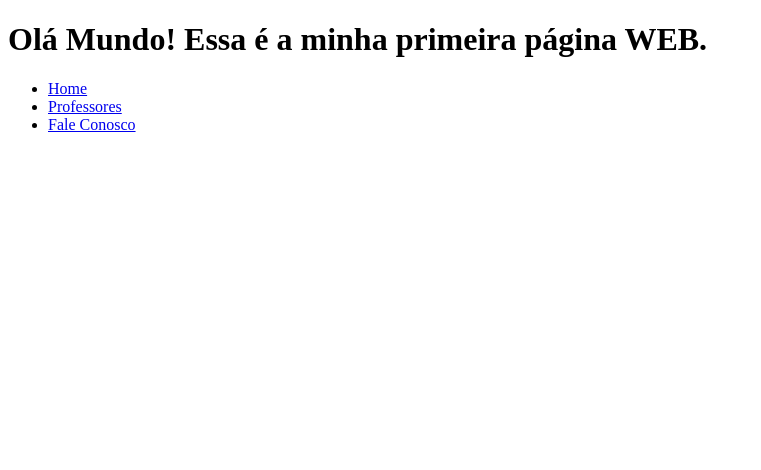
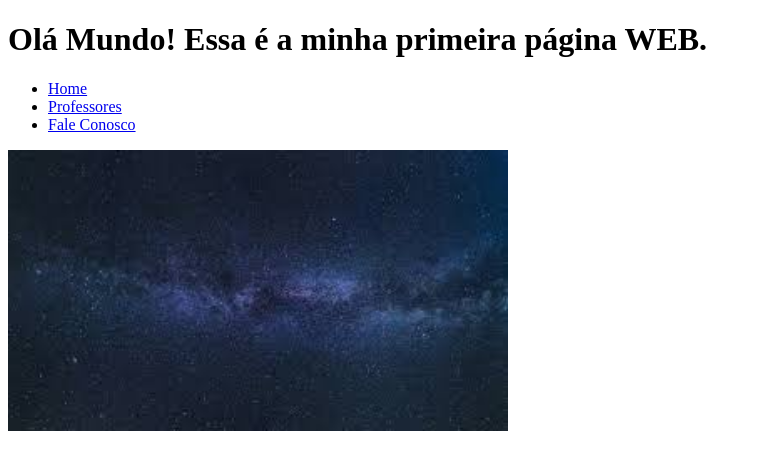
Before and after one commit to FelipeRefri/devaria-html-2022, a plain HTML site: page index.html in a window 1280 px wide. Shown: the whole page, without its empty margins (0-761 px from the left). Drawn offline with Linux system fonts and the light colour scheme; files whose address does not match are found by name.

Commit message:
Criação da Main

```diff
--- a/index.html
+++ b/index.html
@@ -15,5 +15,10 @@
                 </ul>
             </nav>
         </header>
+        <main>
+            <section>
+            <img src="D:\Programação\Git\Repositórios\devaria-html-2022\Background.jpg" width="500" alt="Devaria - Olá Mundo!">
+            </section>
+        </main>
     </body>
 </html>
```
Also changed, not shown: Background.jpg (added).
